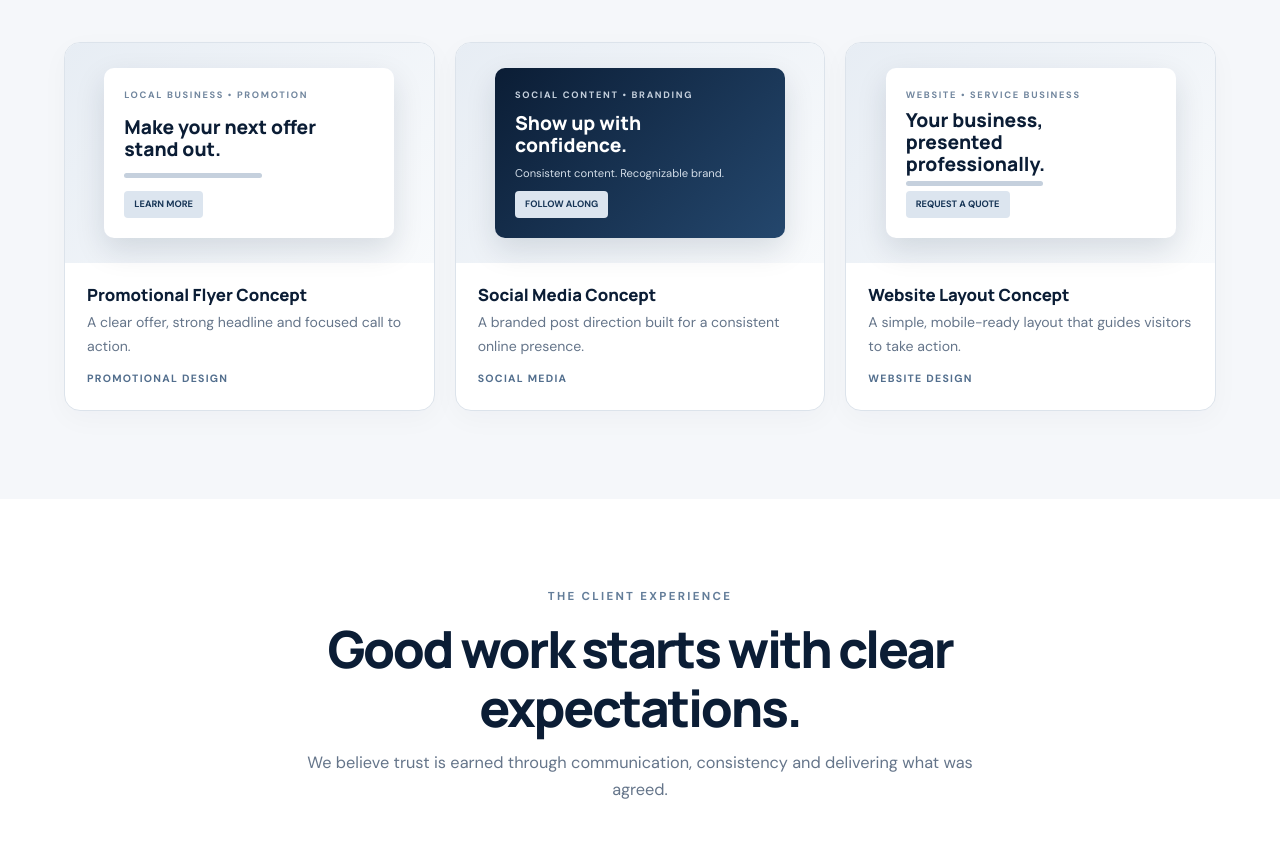
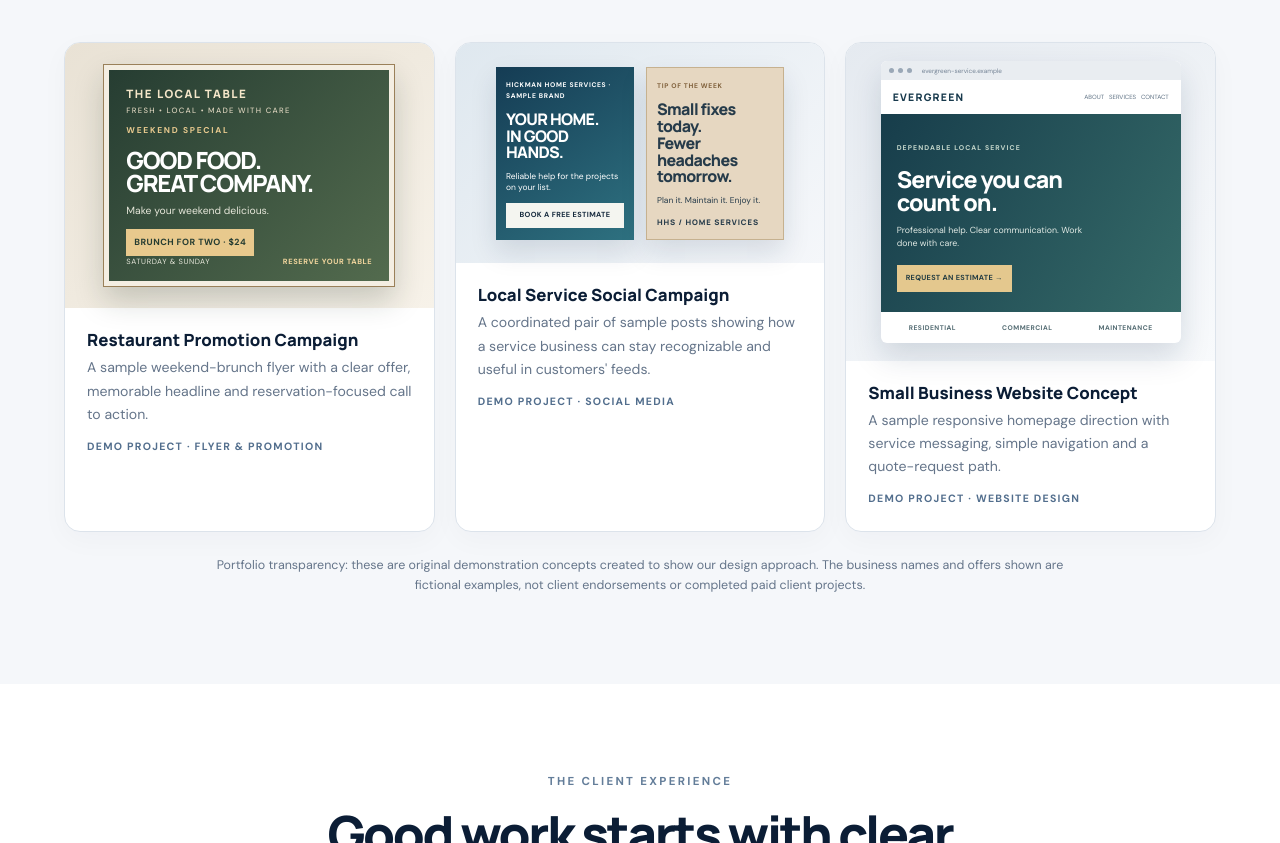
Before and after one commit to andrew4225-lang/hickman-digital-growth, a plain HTML site: page index.html in a window 1280 px wide. Shown: the part 1876-2719 px from the top of the page. Drawn offline with nearby package versions, Linux system fonts and the light colour scheme.

Commit message:
Build three detailed portfolio demonstration projects

```diff
--- a/index.html
+++ b/index.html
@@ -42,6 +42,25 @@ footer{background:#071426;color:#c5d0dd;padding:30px 0;font-size:.82rem}.footer-
 .feedback{background:#fff}.feedback-panel{max-width:820px;margin:auto;padding:36px;border:1px solid var(--line);border-radius:var(--radius);background:#f8fafc;text-align:center}
 .feedback-mark{font:800 2.4rem Georgia;color:#8297ae;line-height:1}.feedback-panel h3{font:800 1.35rem Manrope;color:var(--navy);margin:12px 0}.feedback-panel p{max-width:610px;margin:0 auto;color:var(--muted)}
 .feedback-panel .btn{margin-top:22px;background:var(--navy);border-color:var(--navy);color:#fff}
+
+/* Portfolio demonstration artwork */
+.restaurant-preview{background:linear-gradient(145deg,#e9e2d5,#f7f2e9);padding:22px}
+.restaurant-art{width:100%;max-width:290px;min-height:206px;padding:16px 17px 13px;background:linear-gradient(135deg,#263d32,#536b4e);color:#fff;box-shadow:0 14px 28px #16291e35;display:flex;flex-direction:column;justify-content:space-between;border:5px solid #f4eee2;outline:1px solid #9a8059}
+.restaurant-top{font:800 .72rem Manrope;letter-spacing:.13em;color:#f4e6c9}.restaurant-top span{display:block;font:500 .48rem "DM Sans";letter-spacing:.17em;margin-top:4px;color:#d9d1bb}
+.restaurant-copy small{font-size:.53rem;letter-spacing:.2em;color:#e7c98e;font-weight:800}.restaurant-copy strong{display:block;font:800 1.48rem/.98 Manrope;letter-spacing:-.05em;margin:7px 0;color:#fff}.restaurant-copy p{font-size:.65rem;margin:0 0 8px;color:#e5e6d9}.restaurant-copy b{display:inline-block;padding:6px 8px;background:#e8c98d;color:#263d32;font-size:.56rem;letter-spacing:.05em}.restaurant-bottom{display:flex;justify-content:space-between;gap:8px;font-size:.47rem;letter-spacing:.08em;color:#e5e6d9}.restaurant-bottom span{color:#f2d69e;font-weight:800}
+.social-preview{background:linear-gradient(135deg,#dfe8ef,#f5f7fa);padding:20px}
+.social-stack{display:flex;gap:12px;align-items:center;justify-content:center;width:100%}
+.social-post{width:48%;max-width:138px;aspect-ratio:4/5;padding:12px 10px;display:flex;flex-direction:column;justify-content:space-between;box-shadow:0 12px 25px #102b4b20}
+.social-post small{font-size:.42rem;font-weight:800;letter-spacing:.1em}.social-post strong{font:800 1rem/1.05 Manrope;letter-spacing:-.04em}.social-post span{font-size:.53rem;line-height:1.35}.social-post b{font-size:.46rem;letter-spacing:.05em;padding:6px 5px;background:#f4f5f0;color:#172b3e;text-align:center}.social-one{background:linear-gradient(145deg,#153c54,#2e7180);color:#fff}.social-two{background:#e6d7c1;color:#263b4a;border:1px solid #c6b18f}.social-two small{color:#80613c}.social-two i{font:800 .48rem Manrope;letter-spacing:.12em;font-style:normal}
+.website-preview{background:linear-gradient(145deg,#e5eaf0,#f8fafc);padding:18px}
+.website-window{width:100%;max-width:300px;background:white;box-shadow:0 14px 30px #102b4b25;border-radius:6px;overflow:hidden}
+.window-bar{height:19px;background:#e9edf1;display:flex;align-items:center;gap:4px;padding:0 8px}.window-bar i{width:5px;height:5px;border-radius:50%;background:#9aa8b7}.window-bar span{font-size:.4rem;color:#758496;margin-left:6px}
+.website-nav{display:flex;justify-content:space-between;align-items:center;padding:10px 12px;color:#183a4d}.website-nav b{font:800 .65rem Manrope;letter-spacing:.12em}.website-nav span{font-size:.38rem;color:#607385}
+.website-hero{padding:18px 16px 20px;background:linear-gradient(120deg,#173d4b,#356a68);color:white}
+.website-hero small{font-size:.43rem;letter-spacing:.16em;color:#c6d8cc;font-weight:800}.website-hero strong{display:block;font:800 1.45rem/1.02 Manrope;letter-spacing:-.04em;margin:9px 0}.website-hero p{max-width:190px;font-size:.55rem;line-height:1.5;color:#e0e9e4;margin:0 0 12px}.website-hero b{display:inline-block;background:#e4c88e;color:#243d43;padding:7px 9px;font-size:.46rem;letter-spacing:.04em}
+.website-foot{display:flex;justify-content:space-around;padding:10px 5px;color:#536b72;font-size:.42rem;font-weight:800;letter-spacing:.07em}
+.portfolio-disclaimer{max-width:850px;margin:24px auto 0;text-align:center;color:#65758a;font-size:.78rem;line-height:1.6}
+
 @media(max-width:850px){.portfolio-grid{grid-template-columns:1fr 1fr}}@media(max-width:620px){.portfolio-grid{grid-template-columns:1fr}.work-preview{min-height:190px}.feedback-panel{padding:25px 20px}}
 
 @media(max-width:850px){nav{gap:16px}.intro-grid,.contact{grid-template-columns:1fr;gap:38px}.price-grid,.services-grid{grid-template-columns:1fr 1fr}.price-card.featured{transform:none}.process{gap:12px}}
@@ -75,10 +94,11 @@ footer{background:#071426;color:#c5d0dd;padding:30px 0;font-size:.82rem}.footer-
 <section class="portfolio" id="work"><div class="wrap">
 <div class="section-head"><div class="kicker">Selected Design Concepts</div><h2>A glimpse of what we can create.</h2><p>These original sample concepts show the clean, consistent direction we bring to promotional design, social content and small-business websites.</p></div>
 <div class="portfolio-grid">
-<article class="work-card"><div class="work-preview"><div class="mockup"><span class="mini-label">LOCAL BUSINESS • PROMOTION</span><strong>Make your next offer stand out.</strong><span class="mini-line"></span><span class="mini-button">LEARN MORE</span></div></div><div class="work-info"><h3>Promotional Flyer Concept</h3><p>A clear offer, strong headline and focused call to action.</p><span class="work-tag">Promotional design</span></div></article>
-<article class="work-card"><div class="work-preview"><div class="mockup dark"><span class="mini-label">SOCIAL CONTENT • BRANDING</span><strong>Show up with confidence.</strong><span style="font-size:.7rem;color:#d2dce7">Consistent content. Recognizable brand.</span><span class="mini-button">FOLLOW ALONG</span></div></div><div class="work-info"><h3>Social Media Concept</h3><p>A branded post direction built for a consistent online presence.</p><span class="work-tag">Social media</span></div></article>
-<article class="work-card"><div class="work-preview"><div class="mockup"><span class="mini-label">WEBSITE • SERVICE BUSINESS</span><strong>Your business, presented professionally.</strong><span class="mini-line"></span><span class="mini-button">REQUEST A QUOTE</span></div></div><div class="work-info"><h3>Website Layout Concept</h3><p>A simple, mobile-ready layout that guides visitors to take action.</p><span class="work-tag">Website design</span></div></article>
-</div></div></section>
+<article class="work-card"><div class="work-preview restaurant-preview"><div class="restaurant-art"><div class="restaurant-top">THE LOCAL TABLE <span>FRESH • LOCAL • MADE WITH CARE</span></div><div class="restaurant-copy"><small>WEEKEND SPECIAL</small><strong>GOOD FOOD.<br>GREAT COMPANY.</strong><p>Make your weekend delicious.</p><b>BRUNCH FOR TWO · $24</b></div><div class="restaurant-bottom">SATURDAY & SUNDAY <span>RESERVE YOUR TABLE</span></div></div></div><div class="work-info"><h3>Restaurant Promotion Campaign</h3><p>A sample weekend-brunch flyer with a clear offer, memorable headline and reservation-focused call to action.</p><span class="work-tag">Demo project · Flyer & promotion</span></div></article>
+<article class="work-card"><div class="work-preview social-preview"><div class="social-stack"><div class="social-post social-one"><small>HICKMAN HOME SERVICES · SAMPLE BRAND</small><strong>YOUR HOME.<br>IN GOOD HANDS.</strong><span>Reliable help for the projects on your list.</span><b>BOOK A FREE ESTIMATE</b></div><div class="social-post social-two"><small>TIP OF THE WEEK</small><strong>Small fixes today.<br>Fewer headaches tomorrow.</strong><span>Plan it. Maintain it. Enjoy it.</span><i>HHS / HOME SERVICES</i></div></div></div><div class="work-info"><h3>Local Service Social Campaign</h3><p>A coordinated pair of sample posts showing how a service business can stay recognizable and useful in customers' feeds.</p><span class="work-tag">Demo project · Social media</span></div></article>
+<article class="work-card"><div class="work-preview website-preview"><div class="website-window"><div class="window-bar"><i></i><i></i><i></i><span>evergreen-service.example</span></div><div class="website-nav"><b>EVERGREEN</b><span>ABOUT &nbsp; SERVICES &nbsp; CONTACT</span></div><div class="website-hero"><small>DEPENDABLE LOCAL SERVICE</small><strong>Service you can<br>count on.</strong><p>Professional help. Clear communication. Work done with care.</p><b>REQUEST AN ESTIMATE →</b></div><div class="website-foot"><span>RESIDENTIAL</span><span>COMMERCIAL</span><span>MAINTENANCE</span></div></div></div><div class="work-info"><h3>Small Business Website Concept</h3><p>A sample responsive homepage direction with service messaging, simple navigation and a quote-request path.</p><span class="work-tag">Demo project · Website design</span></div></article>
+</div>
+<p class="portfolio-disclaimer">Portfolio transparency: these are original demonstration concepts created to show our design approach. The business names and offers shown are fictional examples, not client endorsements or completed paid client projects.</p></div></section>
 <section class="feedback" id="feedback"><div class="wrap">
 <div class="section-head"><div class="kicker">The Client Experience</div><h2>Good work starts with clear expectations.</h2><p>We believe trust is earned through communication, consistency and delivering what was agreed.</p></div>
 <div class="feedback-panel"><div class="feedback-mark">“</div><h3>Real feedback. Real experiences.</h3><p>We're building our portfolio of client success stories. We don't publish made-up reviews or pretend sample projects are paid client work. As projects are completed, this space will feature genuine feedback shared with permission.</p><a class="btn" href="#contact">Become a Client <span aria-hidden="true">→</span></a></div>
```
